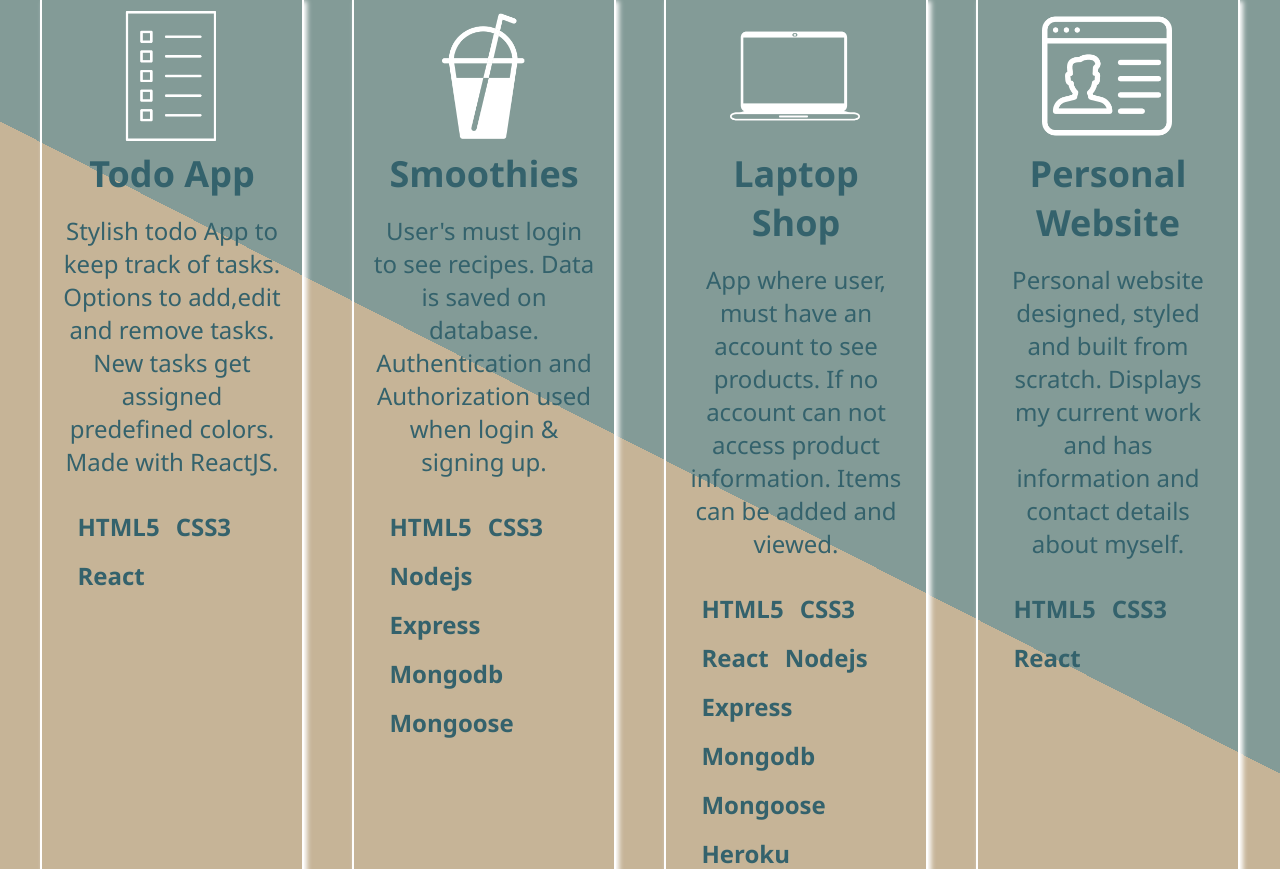
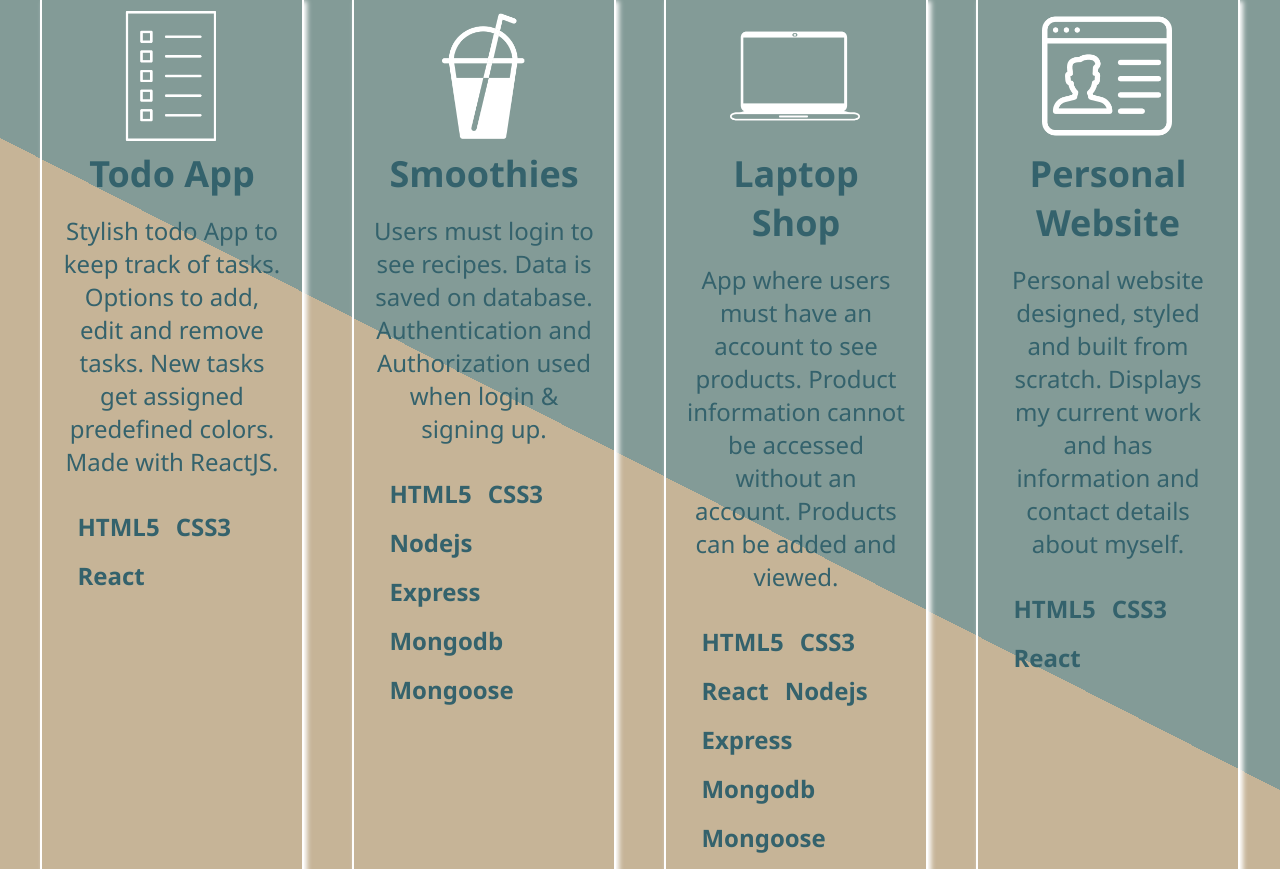
Before and after one commit to Lewdawg/mySite, a React (Create React App) app: page / in a window 1280 px wide. Shown: the part 2331-3200 px from the top of the page. Built offline with nearby package versions, Linux system fonts and the light colour scheme.

Commit message:
Projects updated

```diff
--- a/src/components/projects/Projects.js
+++ b/src/components/projects/Projects.js
@@ -26,7 +26,7 @@ function Projects() {
                     <img src={todo} alt="" className='projImg' />
 
                     <h2>Todo App</h2>
-                    <p>Stylish todo App to keep track of tasks. Options to add,edit and remove tasks. New tasks get assigned predefined colors. Made with ReactJS.</p>
+                    <p>Stylish todo App to keep track of tasks. Options to add, edit and remove tasks. New tasks get assigned predefined colors. Made with ReactJS.</p>
 
                     <section className="tags">
                         <p>HTML5</p>
@@ -41,7 +41,7 @@ function Projects() {
                     <img src={smoothie} alt="" className='projImg' />
 
                     <h2>Smoothies</h2>
-                    <p>User's must login to see recipes. Data is saved on database. Authentication and Authorization used when login & signing up.</p>
+                    <p>Users must login to see recipes. Data is saved on database. Authentication and Authorization used when login & signing up.</p>
 
                     <section className="tags">
                         <p>HTML5</p>
@@ -59,7 +59,8 @@ function Projects() {
                     <img src={laptop} alt="" className='projImg' />
 
                     <h2>Laptop Shop</h2>
-                    <p>App where user, must have an account to see products. If no account can not access product information. Items can be added and viewed.</p>
+                    <p>App where users must have an account to see products. Product information cannot be accessed without
+                    an account. Products can be added and viewed.</p>
 
                     <section className="tags">
                         <p>HTML5</p>
```
